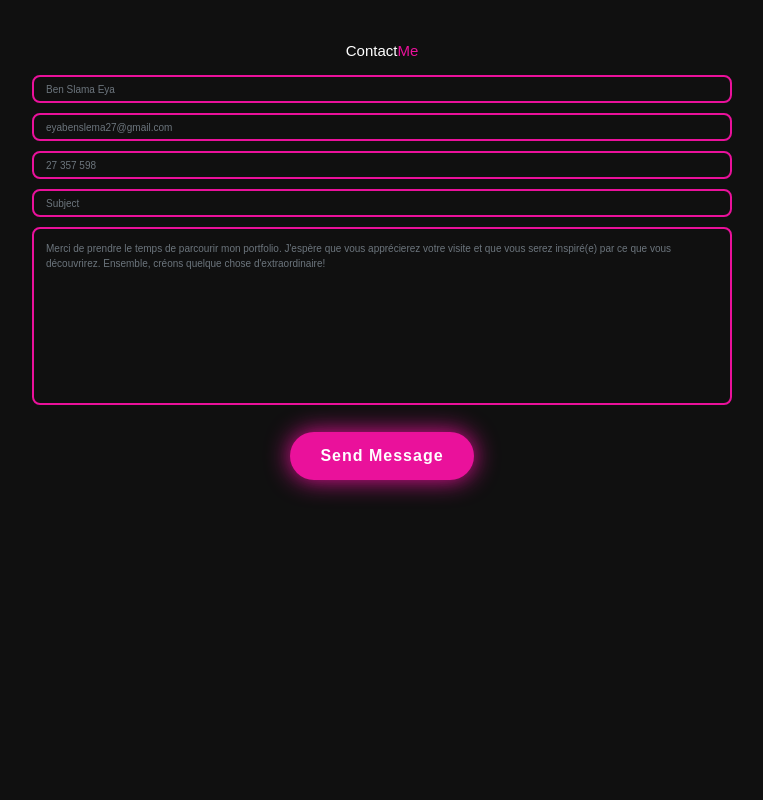
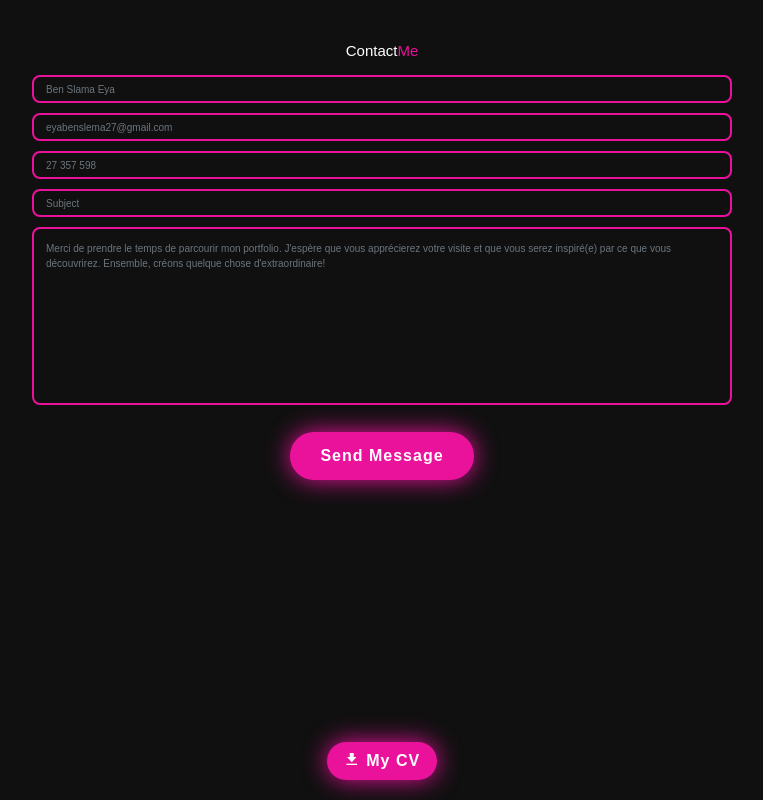
Before and after one commit to EyaBenSlamaaa/portfolio, a plain HTML site: page index.html in a window 1280 px wide. Shown: the part 2458-3258 px from the top of the page, without its empty margins (258-1021 px from the left). Before the commit the page ends 3200 px from the top, so only its background shows below. Drawn offline with nearby package versions, Linux system fonts and the light colour scheme; a script that the page names is missing.

Commit message:
Sprint 4: l'ajout de téléchargement de cv

```diff
--- a/index.html
+++ b/index.html
@@ -84,6 +84,11 @@
     </form>
 </section>
 
+
+<a download href="./cv.pdf" class="btn btn-primary btn-lg px-4 py-2 rounded-pill" style="font-weight: bold;margin: 0 auto;display: block;width: fit-content;margin-bottom: 20px;">
+    <i class='bx bxs-download'></i> My CV
+</a>
+
 <!-- JS -->
 <script src="https://code.jquery.com/jquery-3.5.1.slim.min.js"></script>
 <script src="https://cdn.jsdelivr.net/npm/@popperjs/core@2.9.3/dist/umd/popper.min.js"></script>
```
Also changed, not shown: 1 other file.
